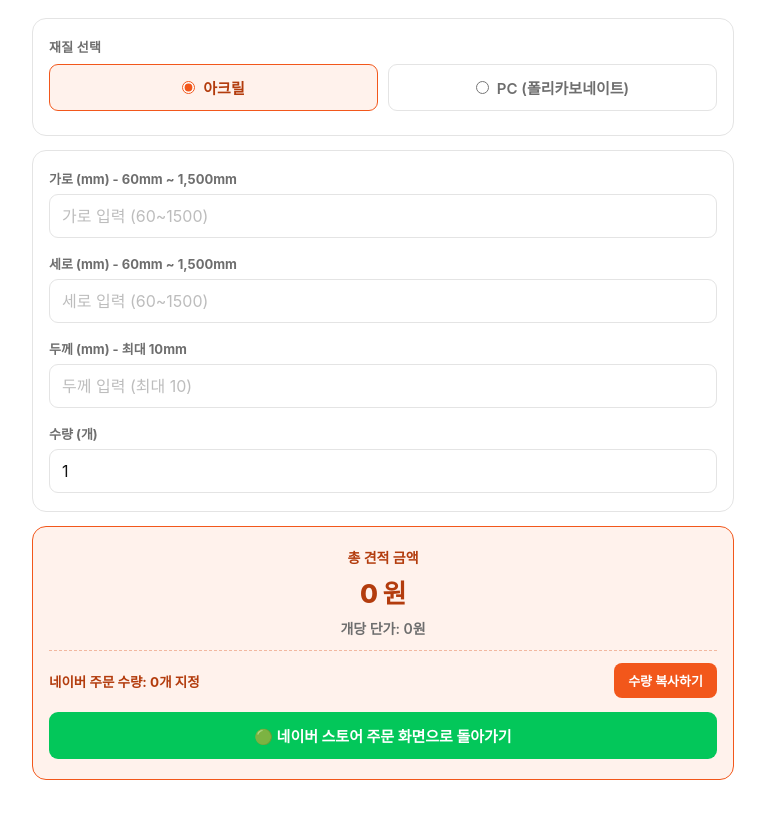
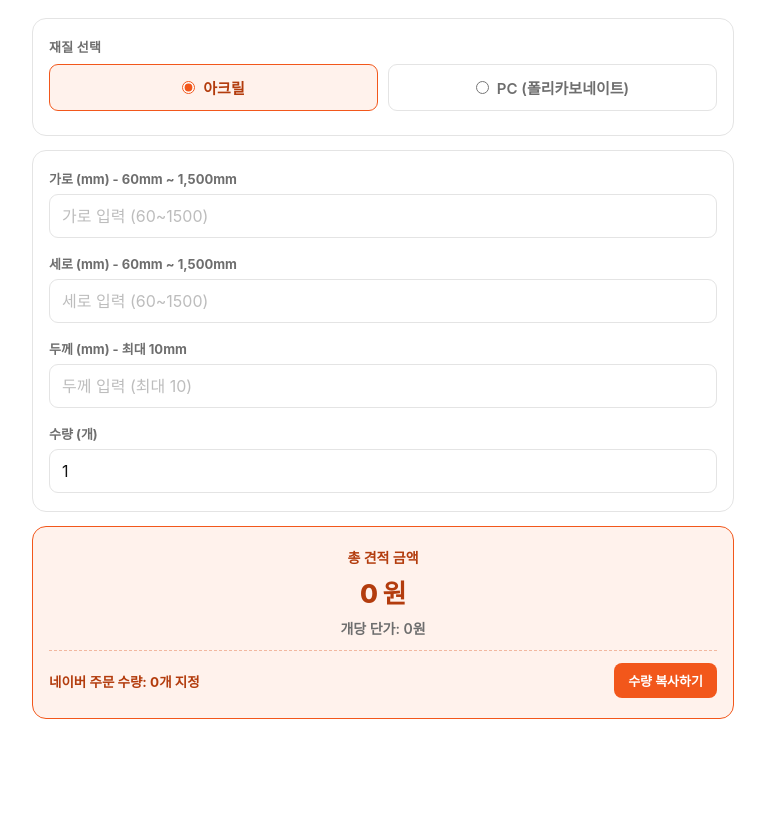
Before and after one commit to jamesmun99/acrylic-calculator, a plain HTML site: page index.html in a window 1280 px wide. Shown: the whole page, without its empty margins (257-1022 px from the left). Drawn offline with Linux system fonts and the light colour scheme.

Commit message:
Update index.html

```diff
--- a/index.html
+++ b/index.html
@@ -40,7 +40,6 @@
             padding: 0;
             background: var(--paper);
             color: var(--ink);
-            /* 스크롤이 가능하도록 수정 */
             overflow-y: auto;
             -webkit-overflow-scrolling: touch;
         }
@@ -48,7 +47,7 @@
         .wrap {
             max-width: 730px;
             margin: 0 auto;
-            padding: 18px 14px 60px; /* 하단 여백을 넉넉하게 주어 스크롤이 자연스럽게 내려가도록 함 */
+            padding: 18px 14px 60px;
         }
 
         .card {
@@ -207,28 +206,6 @@
         .copy-btn:active {
             background-color: var(--edge-dark);
         }
-
-        .naver-return-btn {
-            width: 100%;
-            margin-top: 14px;
-            background-color: #03C75A;
-            color: #ffffff;
-            border: none;
-            border-radius: 9px;
-            padding: 13px;
-            font-size: 15px;
-            font-weight: 700;
-            cursor: pointer;
-            transition: opacity 0.2s;
-            display: flex;
-            align-items: center;
-            justify-content: center;
-            gap: 6px;
-        }
-
-        .naver-return-btn:active {
-            opacity: 0.85;
-        }
     </style>
 </head>
 <body oncontextmenu="return false;">
@@ -280,10 +257,6 @@
             <div class="order-guide" id="orderGuideText">네이버 주문 수량: 0개 지정</div>
             <button class="copy-btn" onclick="copyOrderCount()">수량 복사하기</button>
         </div>
-
-        <button class="naver-return-btn" onclick="returnToNaverStore()">
-            <span>🟢 네이버 스토어 주문 화면으로 돌아가기</span>
-        </button>
     </div>
 </div>
 
@@ -433,12 +406,6 @@
             alert('복사에 실패했습니다. 수량을 직접 입력해 주세요.');
         });
     }
-
-    function returnToNaverStore() {
-        // 본인의 네이버 스마트스토어 상품 상세페이지 URL로 변경해 주세요
-        const naverStoreUrl = 'https://smartstore.naver.com/bluemoonexpress/products/1234567890';
-        window.location.href = naverStoreUrl;
-    }
 </script>
 
 </body>
```
